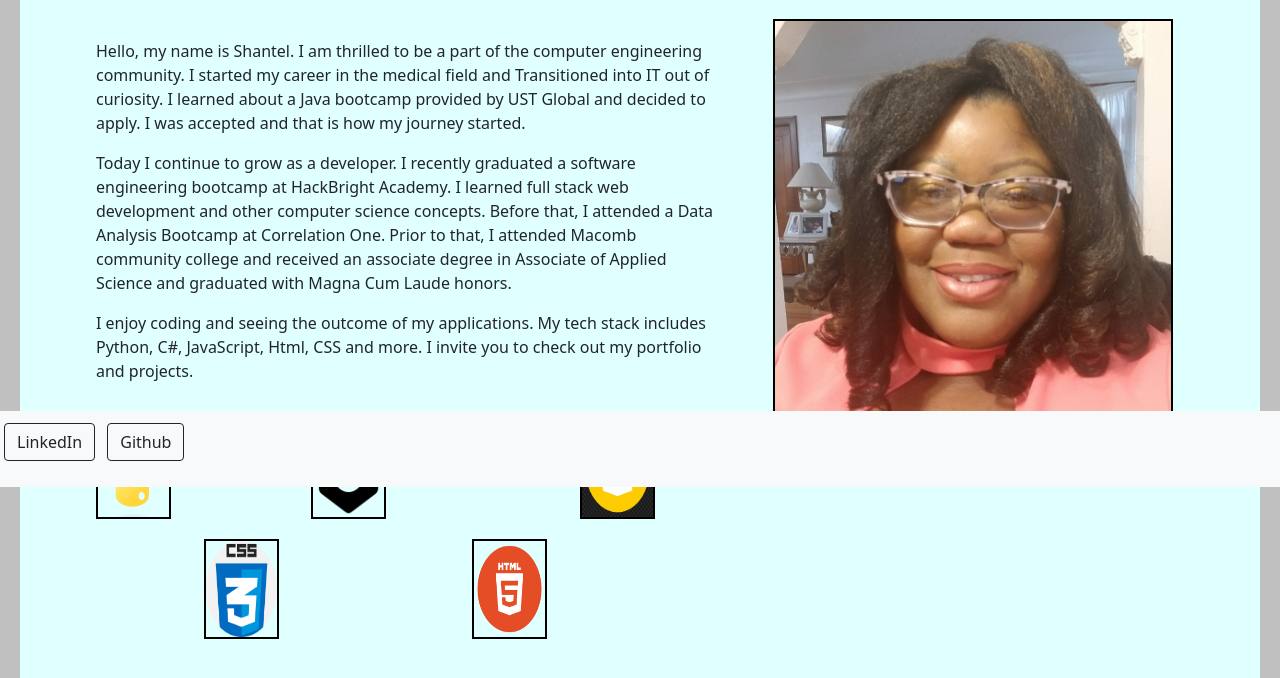
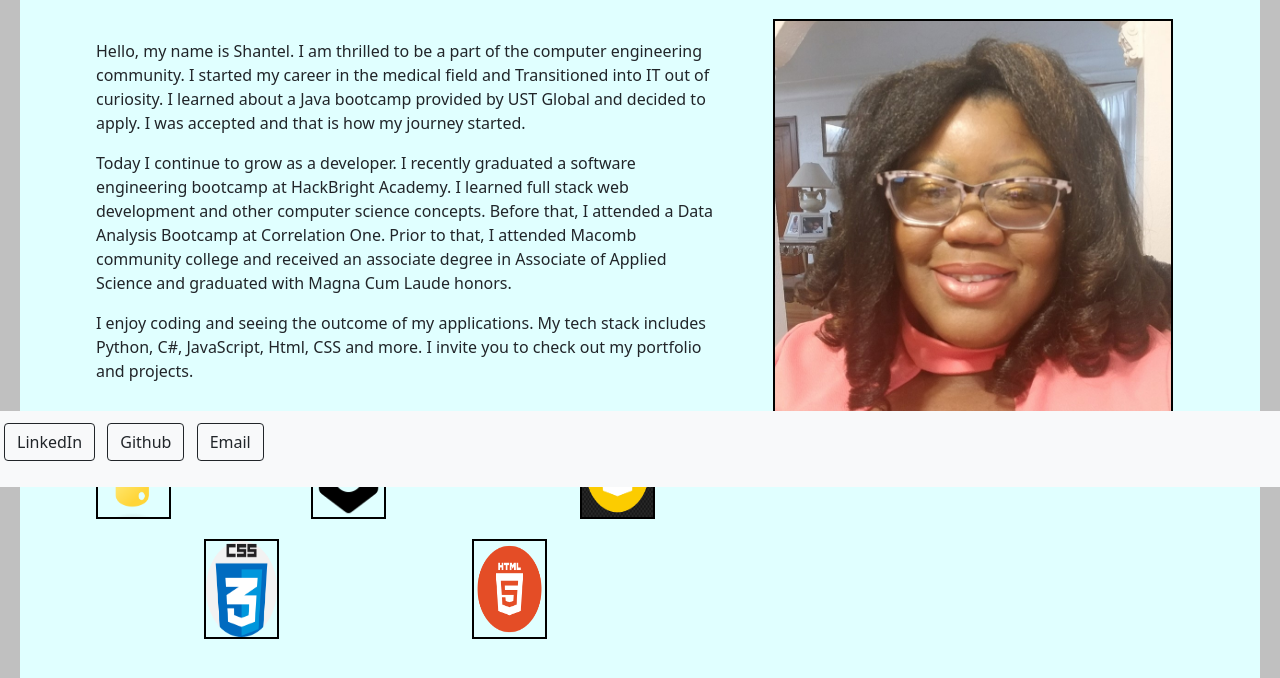
Before and after one commit to Tellysone87/portfolio, a Flask app: page / in a window 1280 px wide. Shown: the part 313-991 px from the top of the page. Run offline with Flask 3, Linux system fonts and the light colour scheme.

```diff
--- a/templates/base.html
+++ b/templates/base.html
@@ -145,6 +145,9 @@ The other webpages will inherit this html to ensure the theme is universal -->
                         <a class="btn  btn-outline-dark btn-floating m-1" href="https://github.com/Tellysone87"
                             role="button"><i class="bi bi-github"></i> Github
                         </a>
+                        <a class="btn  btn-outline-dark btn-floating m-1" href="https://github.com/Tellysone87"
+                        role="button"><i class="bi bi-github"></i> Email
+                    </a>
                     </section>
                 </div>
             </div>
```
